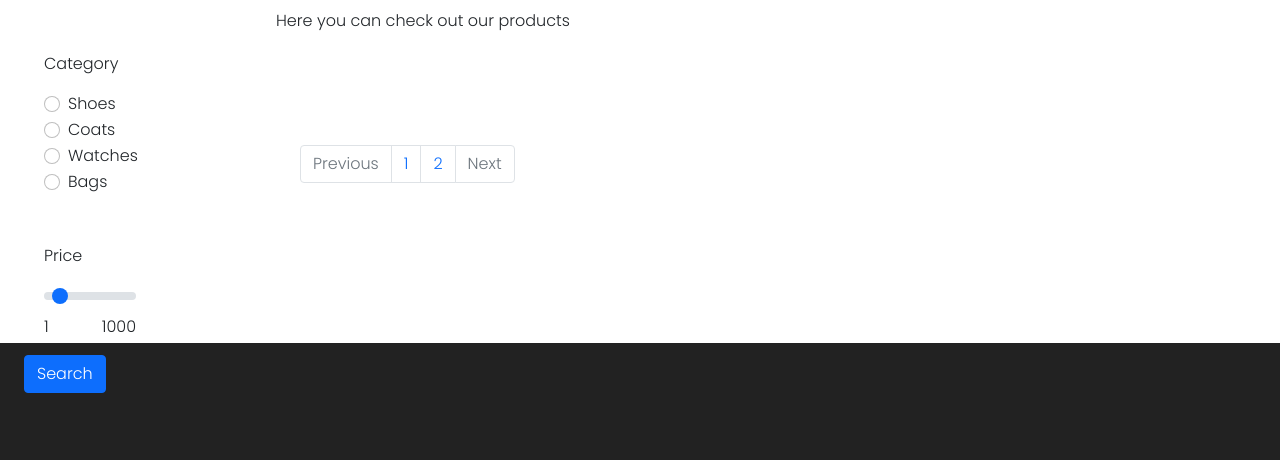
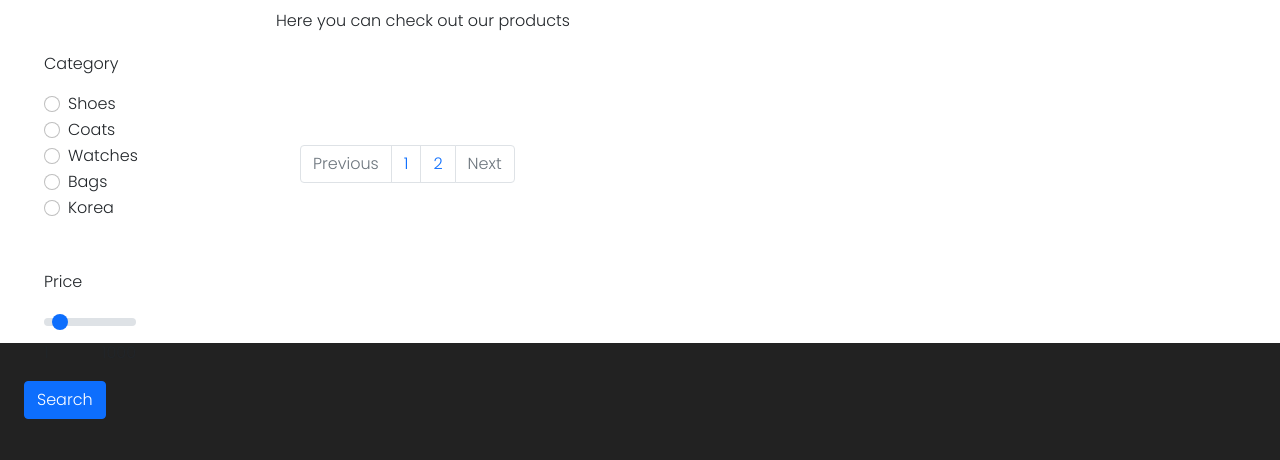
Before and after one commit to JANGwonsuk/shopping, a PHP site: page /shop.php in a window 1280 px wide. Shown: the part 247-707 px from the top of the page. Run offline with PHP 8.4, Linux system fonts and the light colour scheme; data that the repository does not hold is empty; some libraries are stand-ins or nearby versions.

Commit message:
Update shop.php

```diff
--- a/shop.php
+++ b/shop.php
@@ -160,6 +160,13 @@ if(isset($_POST['search'])){
                 </label>
               </div>
 
+              <div class="form-check">
+                <input class="form-check-input" value="Korea" type="radio" name="category" id="category_two" <?php if(isset($category) && $category=='Korea'){echo 'checked';}?>>
+                <label class="form-check-label" for="flexRadioDefault2">
+                  Korea
+                </label>
+
+              </div>
            </div>
          </div>
 
```
